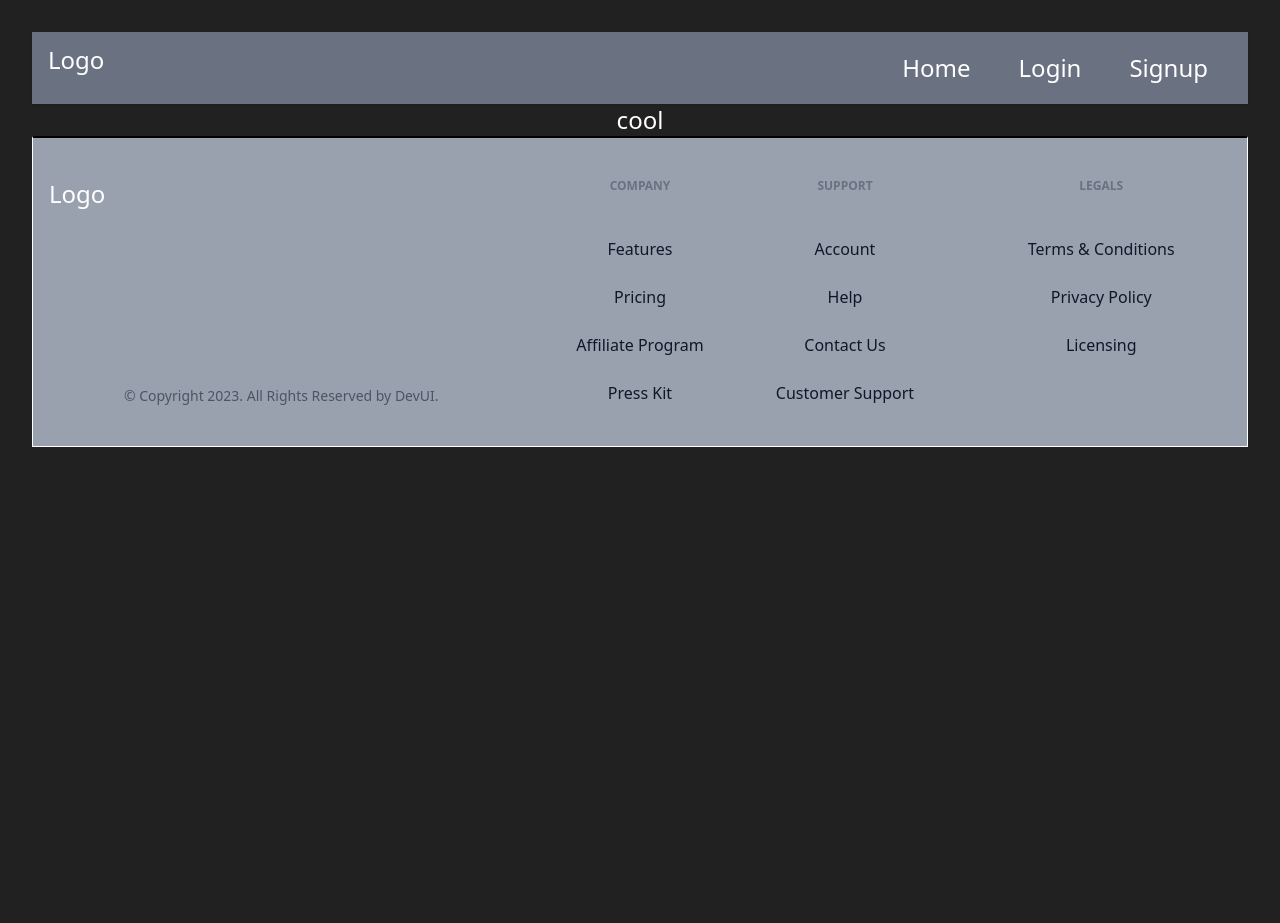
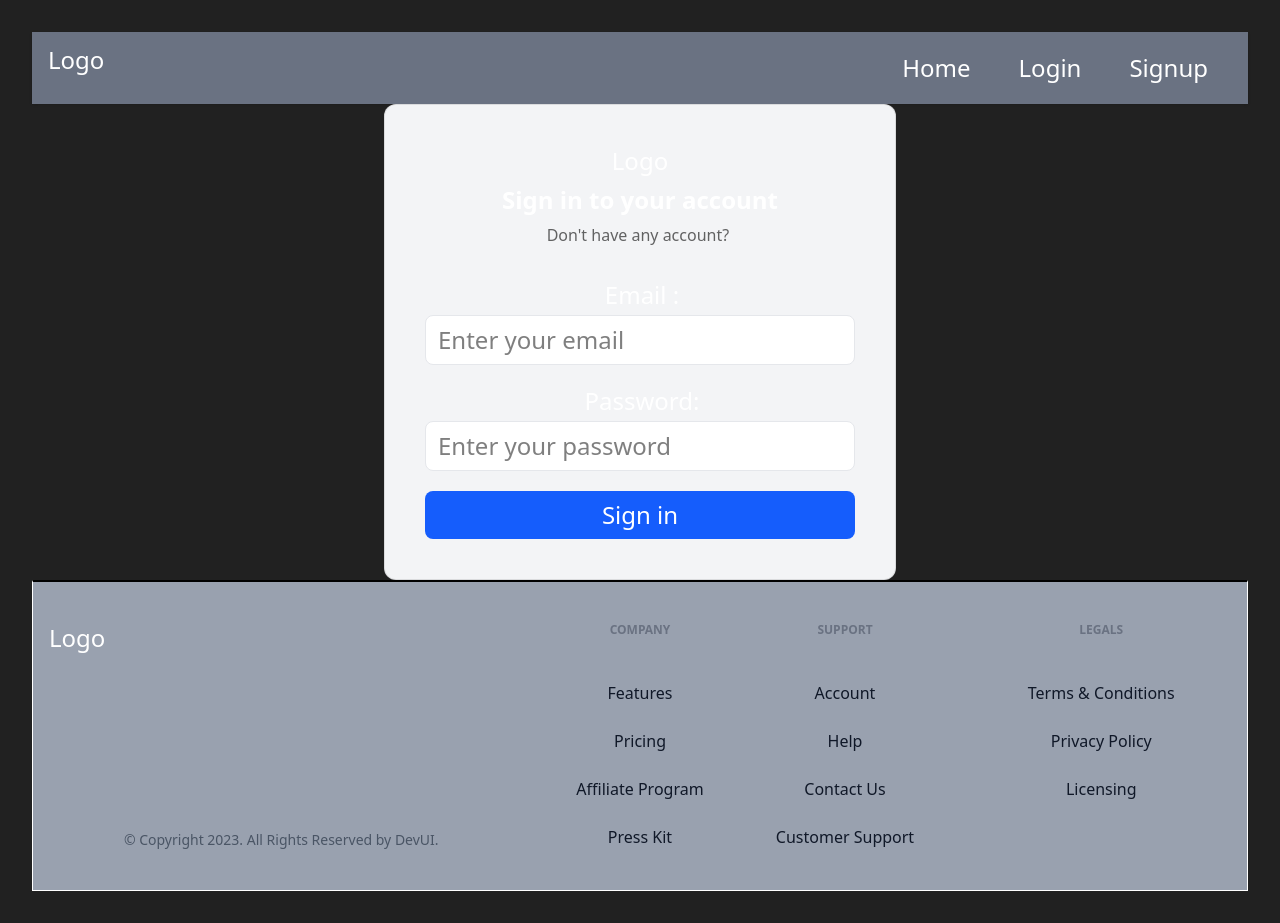
Before and after one commit to Pankaj-prasad758/LateNightWrites, a React (Vite) app: page /login in a window 1280 px wide. Before the commit the page ends 864 px from the top, so only its background shows below. Built offline with nearby package versions, Linux system fonts and the light colour scheme; no server answers.

Commit message:
debugging...

```diff
--- a/src/App.jsx
+++ b/src/App.jsx
@@ -1,6 +1,6 @@
-import "./App.css";
 import { useState, useEffect } from "react";
 import { useDispatch } from "react-redux";
+import "./App.css";
 import authService from "./appwrite/auth/auth.js";
 import { login, logout } from "./store/authSlice.js";
 import { Header, Footer} from "./component/index.js";
@@ -33,7 +33,7 @@ function App() {
         <Header />
         <main>
 
-       {"cool"}
+     <Outlet/>
 
         </main>
         <Footer />
--- a/src/component/Login.jsx
+++ b/src/component/Login.jsx
@@ -11,8 +11,8 @@ function Login() {
 
   const navigate = useNavigate();
   const dispatch = useDispatch();
+  const { register, handleSubmit } = useForm();
   const [error, setError] = useState("");
-  const { register, handleSubmit } = useForm();
 
   const login = async (data) => {
     // always empty out error before submission
@@ -62,7 +62,7 @@ function Login() {
                 required: true,
                 validate: {
                   matchPattern: (value) =>
-                    /^[^\s@]+@[^\s@]+\.[^\s@]{2,}$/.test(value) ||
+                    /^\w+([.-]?\w+)*@\w+([.-]?\w+)*(\.\w{2,3})+$/.test(value) ||
                     "Enter address must be a valid address",
                 },
               })}
@@ -72,12 +72,10 @@ function Login() {
               placeholder="Enter your password"
               type="password"
               {...register("password", {
-                required: true,
-                validate: {
-                  matchPattern: (value) =>
-                    /^(?=.*[a-z])(?=.*[A-Z])(?=.*\d)(?=.*[\W_]).{8,}$/.test(
-                      value
-                    ) || "Enter password must be a valid password",
+                   required: "Password is required",
+                minLength: {
+                  value: 6,
+                  message: "Password must be at least 6 characters",
                 },
               })}
             />
--- a/src/component/Signup.jsx
+++ b/src/component/Signup.jsx
@@ -4,7 +4,7 @@ import { useForm } from "react-hook-form";
 import { Link, useNavigate } from "react-router-dom";
 import { Button, Logo, Input } from "../component/index";
 import authService from "../appwrite/auth/auth";
-import { login as storeLogin } from "../store/authSlice";
+import { login } from "../store/authSlice";
 
 function Signup() {
   const navigate = useNavigate();
@@ -18,8 +18,8 @@ function Signup() {
       const userData = await authService.createAccount(data);
 
       if (userData) {
-        const useData = await authService.getCurrentUser()
-        if (userData) dispatch(login(userData));
+        const currentUser = await authService.getCurrentUser()
+        if (currentUser) dispatch(login(userData));
         navigate("/");
       }
     } catch (error) {
@@ -76,9 +76,10 @@ function Signup() {
             placeholder="Enter your password"
             type="password"
             {...register("password",{
-                required:true,
-                validate:{
-                    matchPattern: (value) => /^[^\s@]+@[^\s@]+\.[^\s@]{2,}$/.test(value) || "Enter valid password"
+                required: "Password is required",
+                minLength: {
+                  value: 6,
+                  message: "Password must be at least 6 characters",
                 }
             })}
             />
--- a/src/component/header/Header.jsx
+++ b/src/component/header/Header.jsx
@@ -1,13 +1,11 @@
-import React from 'react'
+import React from "react";
 import { Container, Logo, LogoutBtn } from "../index";
 import { Link } from "react-router-dom";
 import { useSelector } from "react-redux";
 import { useNavigate } from "react-router-dom";
 
 function Header() {
-    const authStatus = useSelector((state) => {
-    state.auth.status;
-  });
+  const authStatus = useSelector((state) => state.auth.status);
 
   const navigate = useNavigate();
 
@@ -39,39 +37,37 @@ function Header() {
     },
   ];
   return (
-     <header className="py-3 shadow bg-gray-500">
+    <header className="py-3 shadow bg-gray-500">
       <Container>
         <nav className="flex">
           <div className="mr-4">
-            <Link to={'/'}>
+            <Link to={"/"}>
               <Logo width="70px" />
             </Link>
           </div>
-          <ul className='flex ml-auto'>
+          <ul className="flex ml-auto">
             {navItems.map((item) =>
               item.active ? (
                 <li key={item.name}>
                   <button
+                    onClick={() => navigate(item.slug)}
                     className="inline-bock px-6 py-2 duration-200 hover:bg-blue-100 rounded-full"
-                    onClick={() => navigate(item.slug)}
                   >
                     {item.name}
                   </button>
                 </li>
               ) : null
             )}
-            {
-                authStatus && (
-                    <li>
-                        <LogoutBtn/>
-                    </li>
-                )
-            }
+            {authStatus && (
+              <li>
+                <LogoutBtn />
+              </li>
+            )}
           </ul>
         </nav>
       </Container>
     </header>
-  )
+  );
 }
 
-export default Header
+export default Header;
--- a/src/pages/Home.jsx
+++ b/src/pages/Home.jsx
@@ -1,8 +1,10 @@
 import React, {useState, useEffect} from 'react'
+import databasesService from '../appwrite/configService/config-Service'
 import {Container, PostCard} from "../component/index"
-import databasesService from '../appwrite/configService/config-Service'
 function Home() {
-    const [posts, setPosts] = useState(null)
+    console.log("hey this is Home component");
+
+    const [posts, setPosts] = useState([])
 
     useEffect(() => {
         databasesService.getPosts().then((posts) => {
```
Also changed, not shown: src/main.jsx (+6 -6 lines), src/pages/Login.jsx (+8 -7 lines).
